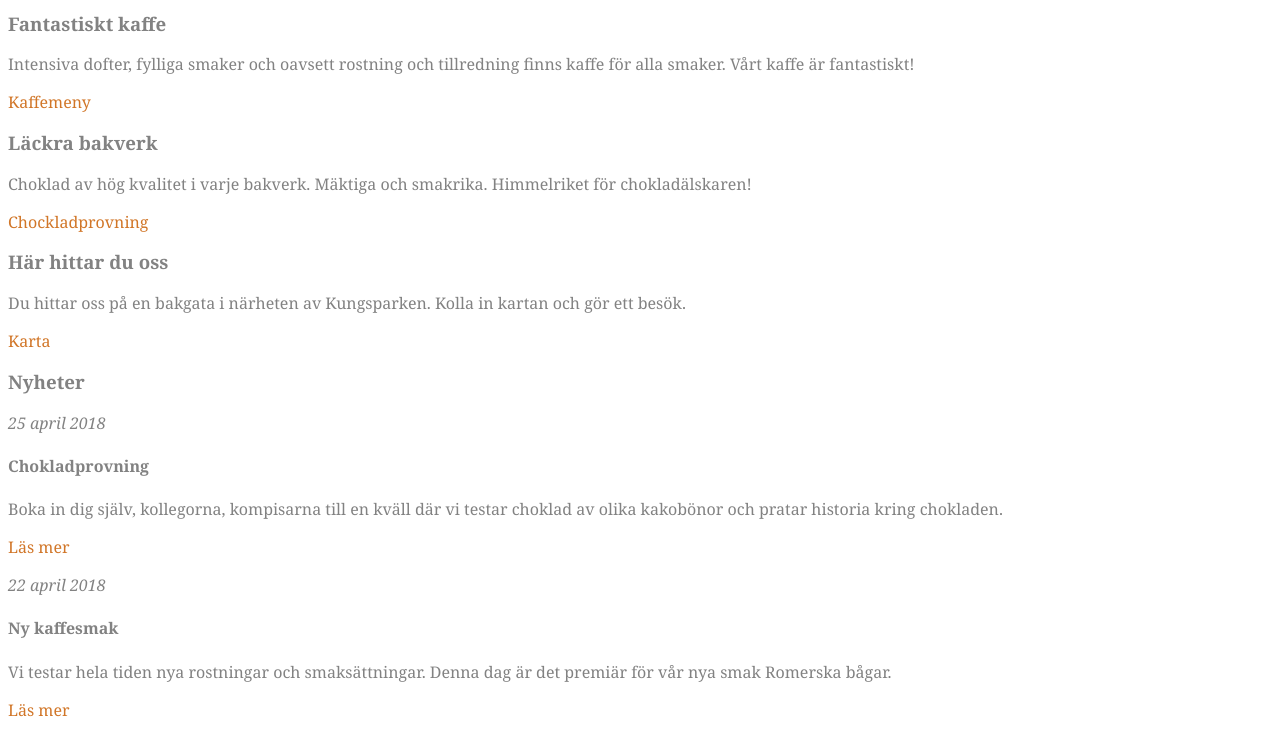
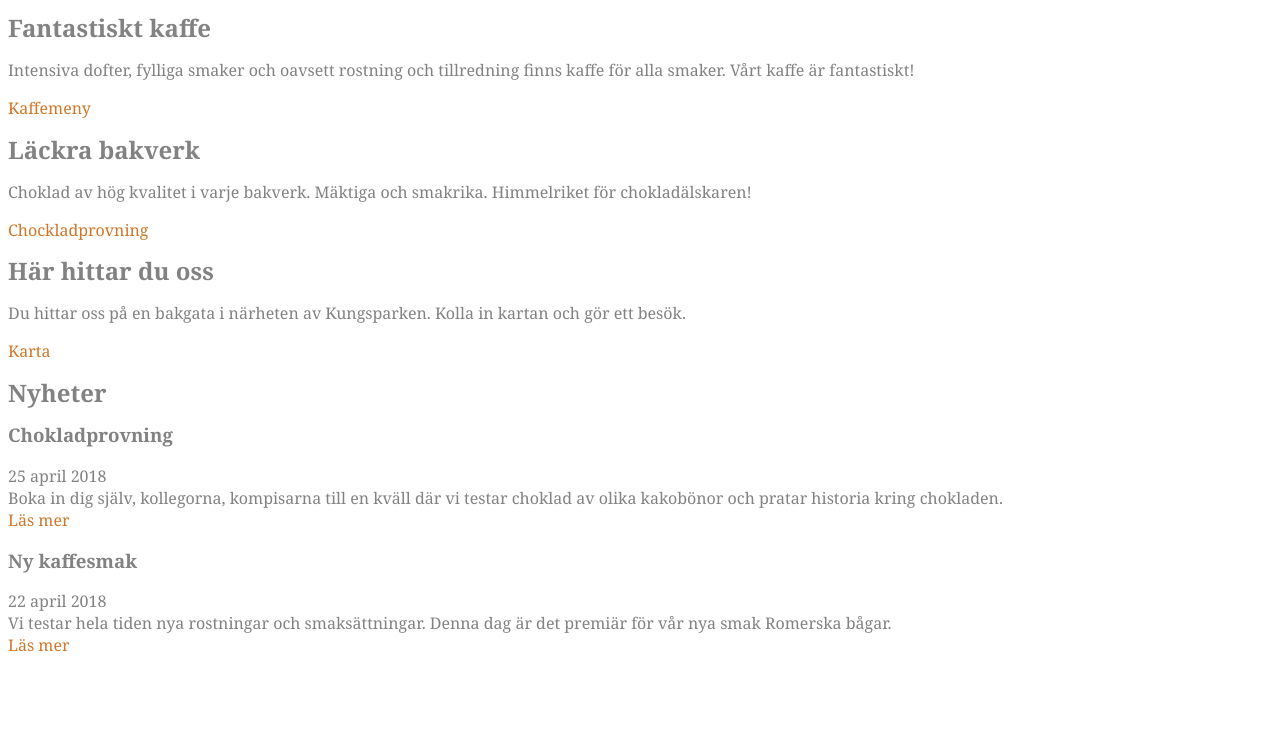
Before and after one commit to rSkogeby/cafe-website, a plain HTML site: page index.html in a window 1280 px wide. Shown: the part 112-841 px from the top of the page. After the commit the page ends 800 px from the top, so only its background shows below. Drawn offline with Linux system fonts and the light colour scheme.

Commit message:
Change formatting of news

```diff
--- a/index.html
+++ b/index.html
@@ -8,53 +8,55 @@
 </head>
 
 <body>
-  <h2>
-    Fantastiskt kaffe & läckra bakverk
-  </h2>
+  <h1>
+    Fantastiskt kaffe &amp; läckra bakverk
+  </h1>
   <p>
     Vi vill vara en kaffeoas där du känner de intensiva dofterna från kaffet när du kliver in genom dörren. Vi är en
     plats där du för varje kopp kaffe och bakverk ska uppleva en sann njutning och smaksensation. Vi vill ge dig hög
     kvalitet utan att tumma på rättvisan gentemot kaffe- och kakoodlarna.
   </p>
-  <h3>
+  <h2>
     Fantastiskt kaffe
-  </h3>
+  </h2>
   <p>
     Intensiva dofter, fylliga smaker och oavsett rostning och tillredning finns kaffe för alla smaker. Vårt kaffe är
     fantastiskt!
   </p>
   <a href="#">Kaffemeny</a>
-  <h3>
+  <h2>
     Läckra bakverk
-  </h3>
+  </h2>
   <p>
     Choklad av hög kvalitet i varje bakverk. Mäktiga och smakrika. Himmelriket för chokladälskaren!
   </p>
-  <a href="/pages/chocolatetasting.html">Chockladprovning</a>
-  <h3>
+  <a href="pages/chocolatetasting.html">Chockladprovning</a>
+  <h2>
     Här hittar du oss
-  </h3>
+  </h2>
   <p>Du hittar oss på en bakgata i närheten av Kungsparken. Kolla in kartan och gör ett besök.
   </p>
   <a href="#">Karta</a>
-  <h3>
+  <h2>
     Nyheter
-  </h3>
+  </h2>
   <div>
-    <p><em>25 april 2018</em></p>
-    <h4>Chokladprovning</h4>
-    <p>Boka in dig själv, kollegorna, kompisarna till en kväll där vi testar choklad av olika kakobönor och pratar
-      historia
-      kring chokladen.</p>
-    <a href="/pages/chocolatetasting.html">Läs mer</a>
+    <h3>Chokladprovning</h3>
+    <p>
+      25 april 2018<br />
+      Boka in dig själv, kollegorna, kompisarna till en kväll där vi testar choklad av olika kakobönor och pratar
+      historia kring chokladen.<br />
+      <a href="pages/chocolatetasting.html">Läs mer</a>
+    </p>
   </div>
   <div>
+    <h3>Ny kaffesmak</h3>
     <p>
-      <em>22 april 2018</em>
+      22 april 2018<br />
+      Vi testar hela tiden nya rostningar och smaksättningar. Denna dag är det premiär för vår nya smak Romerska
+      bågar.<br />
+      <a href="#">Läs mer</a>
     </p>
-    <h4>Ny kaffesmak</h4>
-    <p>Vi testar hela tiden nya rostningar och smaksättningar. Denna dag är det premiär för vår nya smak Romerska bågar.</p>
-    <a href="#">Läs mer</a>
 
   </div>
 </body>
```
